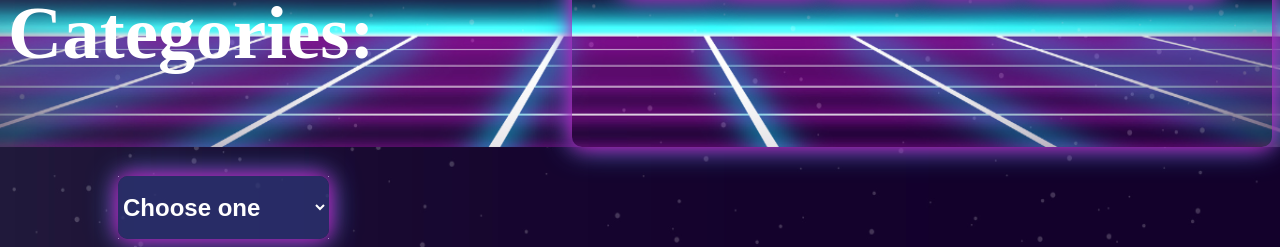
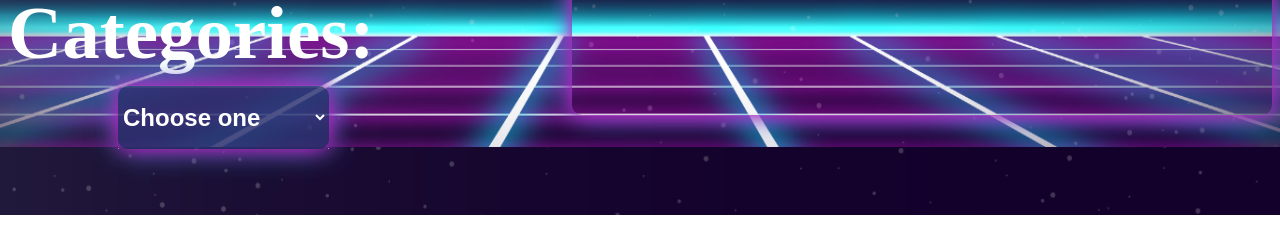
Before and after one commit to ligaya09/E-X-O-GAME, a plain HTML site: page AI.html in a window 1280 px wide. Shown: the part 653-900 px from the top of the page. After the commit the page ends 868 px from the top, so only its background shows below. Drawn offline with Linux system fonts and the light colour scheme.

Commit message:
Update AI.css

```diff
--- a/AI.css
+++ b/AI.css
@@ -118,6 +118,7 @@ body {
     font-weight: 900;
     margin-left: 110px;
     font-size: x-large;
+    margin-top: -90px;
 }
   h1 {
       color: white;
```
Lines whose indentation alone changed are shown as unchanged.
